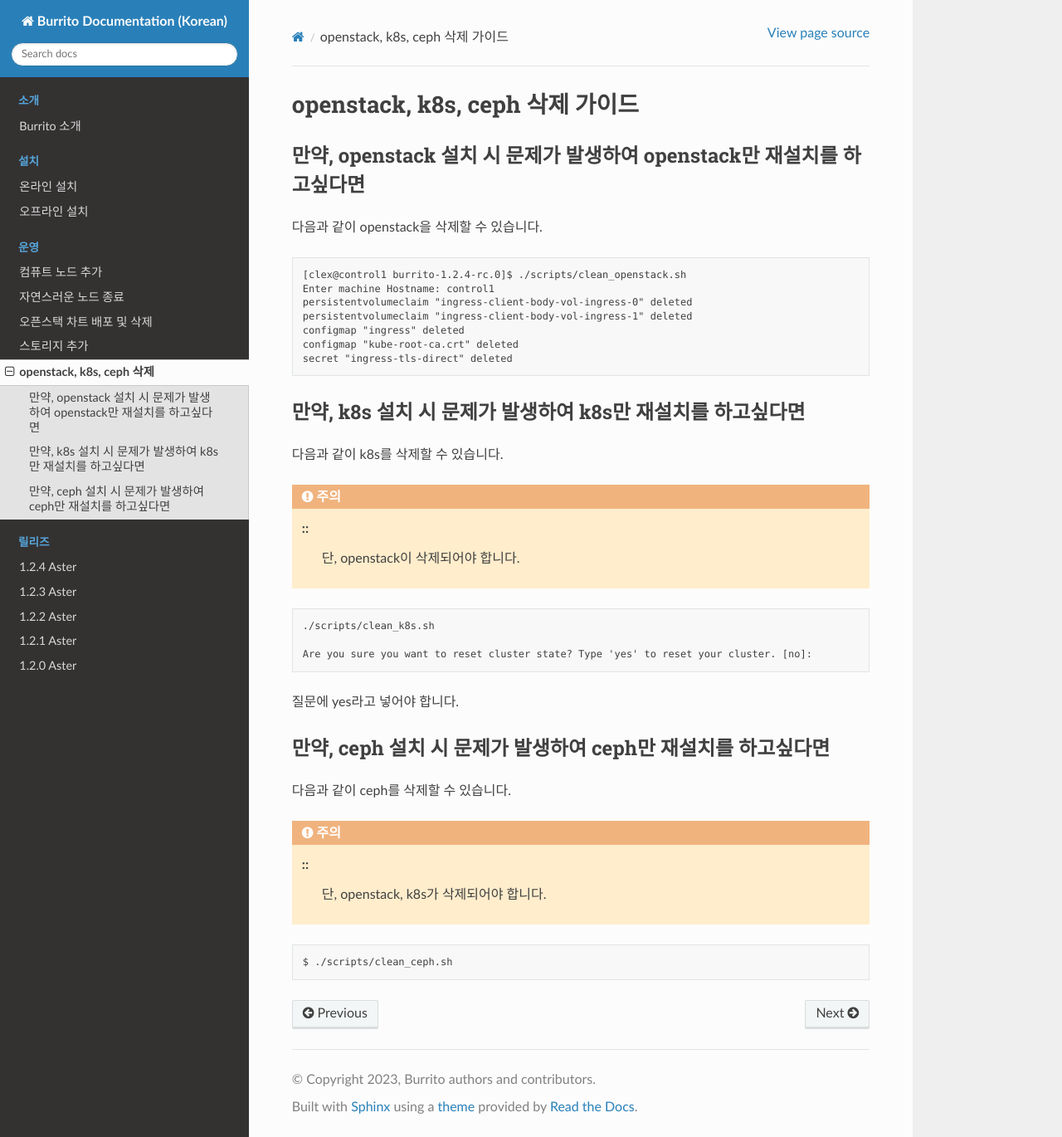
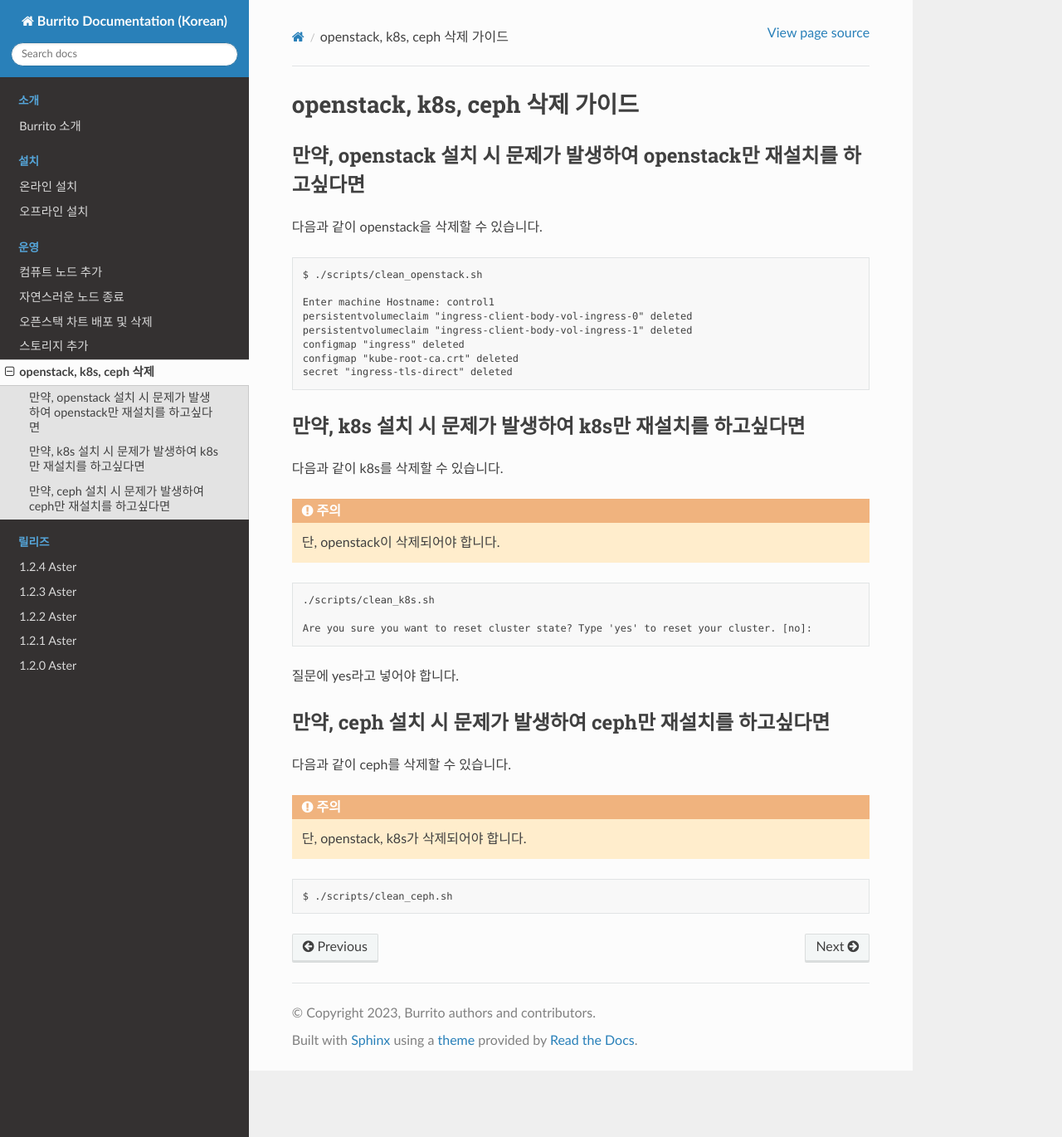
Before and after one commit to iorchard/burrito_docs_ko, a Sphinx documentation site: the page built from source/operation/openstack_del.rst, in a window 1280 px wide and 1370 px high. Shown: the whole window at 83% size. Built offline with Sphinx 7.4.7 and the Read the Docs theme 2.0.0, drawn with Linux system fonts in a browser that asks for light colours.

Commit message:
Update openstack_del.rst

```diff
--- a/source/operation/openstack_del.rst
+++ b/source/operation/openstack_del.rst
@@ -10,7 +10,8 @@
 
 ::
 
-   [clex@control1 burrito-1.2.4-rc.0]$ ./scripts/clean_openstack.sh
+   $ ./scripts/clean_openstack.sh
+
    Enter machine Hostname: control1
    persistentvolumeclaim "ingress-client-body-vol-ingress-0" deleted
    persistentvolumeclaim "ingress-client-body-vol-ingress-1" deleted
@@ -32,7 +33,7 @@
 
 .. attention::
 
-   ::
+
       단, openstack이 삭제되어야 합니다.
 
 
@@ -59,7 +60,7 @@
 
 .. attention::
 
-   ::
+
       단, openstack, k8s가 삭제되어야 합니다.
 
 
```
